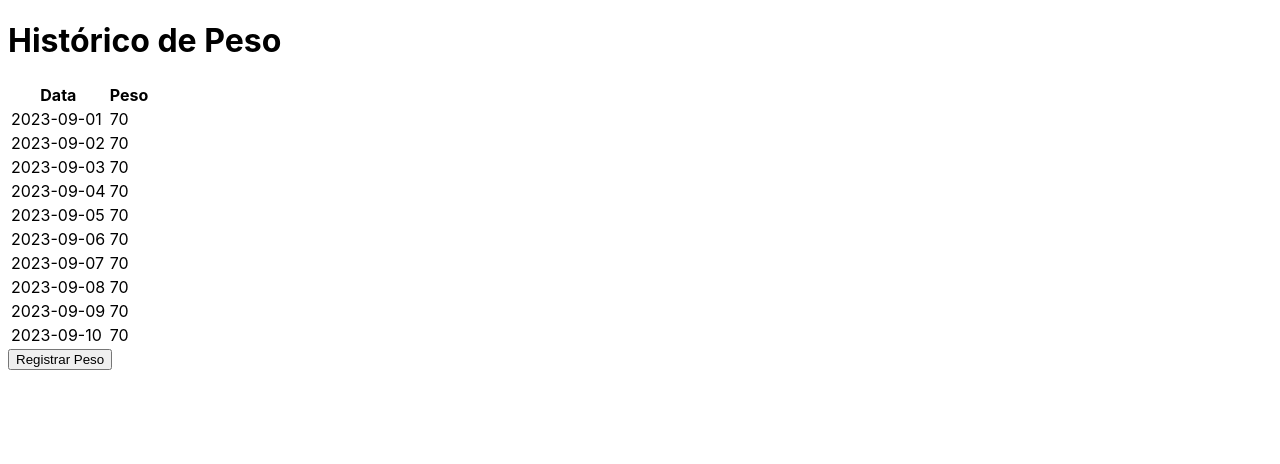
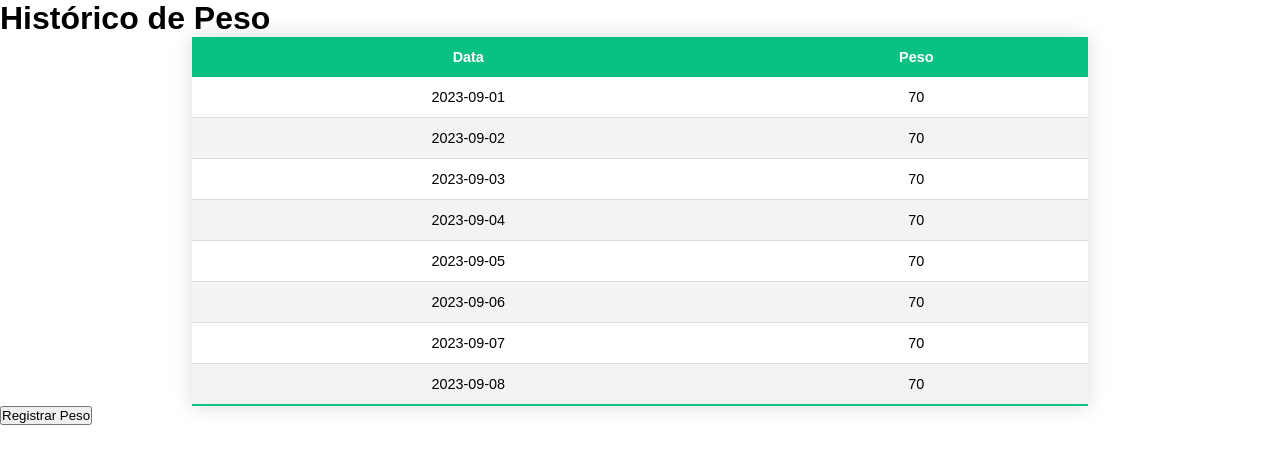
Before and after one commit to deividsilvajs/getting-stronger, a React (Create React App) app: page /#/weight-history in a window 1280 px wide. Shown: the top 464 px of the page. Built offline with nearby package versions, Linux system fonts and the light colour scheme.

Commit message:
estilização da WeightHistoryTable

```diff
--- a/src/App.css
+++ b/src/App.css
@@ -1,3 +1,40 @@
+* {
+  margin: 0;
+  padding: 0;
+}
+
 body {
-  font-family: -apple-system, sans-serif;
+  font-family: sans-serif;
 }
+
+table {
+  border-collapse: collapse;
+  font-size: 0.9em;
+  min-width: 70%;
+  overflow: hidden;
+  margin: auto;
+  box-shadow: 0 0 20px rgba(0, 0, 0, 0.15);
+  text-align: center;
+}
+
+thead tr {
+  background-color: #09C184;
+  color: #FFFFFF;
+  font-weight: bold;
+}
+
+th, td {
+  padding: 12px 15px;
+}
+
+tbody tr {
+  border-bottom: 1px solid #DDDDDD;
+}
+
+tbody tr:nth-of-type(even) {
+  background-color: #F3F3F3;
+}
+
+tbody tr:last-of-type {
+  border-bottom: 2px solid #09C184;
+}
--- a/src/components/WeightHistory/WeightHistoryTable.tsx
+++ b/src/components/WeightHistory/WeightHistoryTable.tsx
@@ -8,9 +8,7 @@
 		{ id: '2023-09-05', weight: 70 },
 		{ id: '2023-09-06', weight: 70 },
 		{ id: '2023-09-07', weight: 70 },
-		{ id: '2023-09-08', weight: 70 },
-		{ id: '2023-09-09', weight: 70 },
-		{ id: '2023-09-10', weight: 70 },
+		{ id: '2023-09-08', weight: 70 }
 	]
 
 	return (
```
